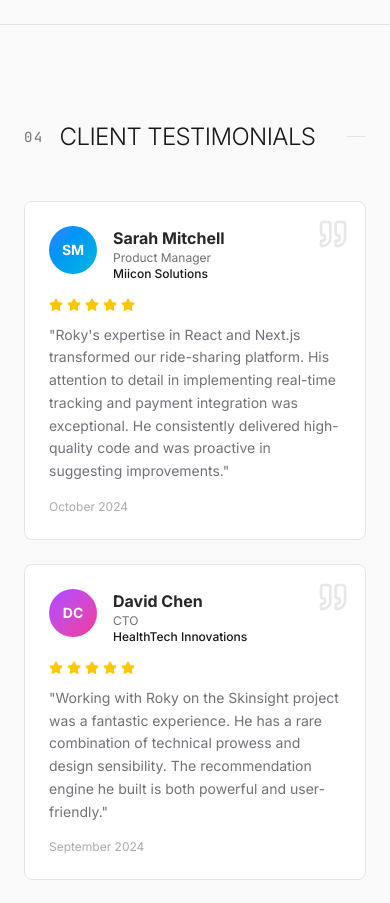
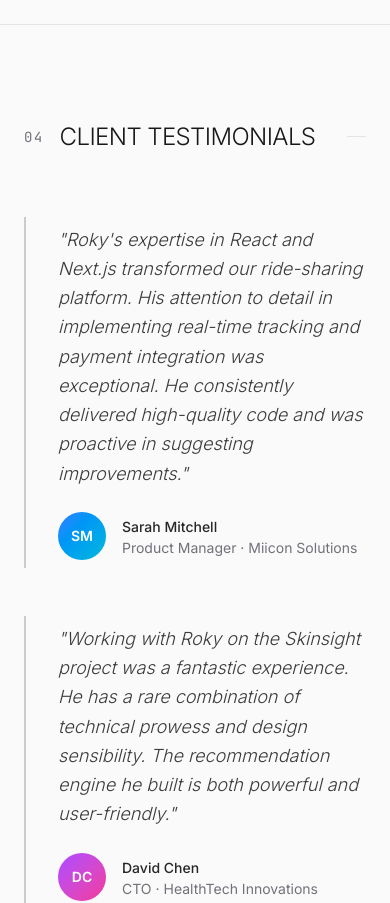
Before and after one commit to rokyuddin/roky-portfolio, a Next.js app: page / in a window 390 px wide. Shown: the part 5360-6263 px from the top of the page. Built offline with nearby package versions, Linux system fonts and the light colour scheme; a web font is replaced by a local one.

Commit message:
feat: redesign testimonials section with a stacked quote block layout, updated styling, and limited display to four items.

```diff
--- a/components/testimonials.tsx
+++ b/components/testimonials.tsx
@@ -2,63 +2,45 @@
 
 import { SectionHeader } from "./section-header";
 import { motion } from "motion/react";
-import { Quote } from "lucide-react";
 import { TESTIMONIALS_DATA } from "@/lib/data/testimonials-data";
-import { StarRating } from "./ui/star-rating";
 
 export function Testimonials() {
   return (
     <section id="testimonials" className="py-24 px-6 border-t border-border transition-colors duration-500">
-      <div className="max-w-6xl mx-auto">
+      <div className="max-w-4xl mx-auto w-full">
         <SectionHeader title="Client Testimonials" number="04" />
 
-        <div className="grid grid-cols-1 md:grid-cols-2 lg:grid-cols-3 gap-6 mt-12">
-          {TESTIMONIALS_DATA.map((testimonial, index) => (
+        <div className="mt-16 space-y-12">
+          {TESTIMONIALS_DATA.slice(0, 4).map((testimonial, index) => (
             <motion.div
               key={index}
               initial={{ opacity: 0, y: 20 }}
               whileInView={{ opacity: 1, y: 0 }}
-              transition={{ duration: 0.5, delay: index * 0.1 }}
+              transition={{ duration: 0.6, delay: index * 0.1 }}
               viewport={{ once: true }}
-              className="bg-card border border-border p-6 rounded-lg relative hover:shadow-lg hover:shadow-primary/5 transition-all duration-300 group"
+              className="border-l-2 border-primary/20 pl-8 py-2 hover:border-primary/40 transition-colors duration-300"
             >
-              {/* Quote Icon */}
-              <Quote className="absolute top-4 right-4 w-8 h-8 text-primary/10 group-hover:text-primary/20 transition-colors" />
+              <blockquote className="space-y-6">
+                <p className="text-lg md:text-xl text-foreground/90 leading-relaxed font-light italic">
+                  &quot;{testimonial.quote}&quot;
+                </p>
 
-              {/* Avatar */}
-              <div className="flex items-start gap-4 mb-4">
+                <footer className="flex items-center gap-4 not-italic">
                   <div className={`w-12 h-12 rounded-full bg-gradient-to-br ${testimonial.avatarColor} flex items-center justify-center flex-shrink-0`}>
-                  <span className="text-white font-bold text-sm">
+                    <span className="text-white font-semibold text-sm">
                       {testimonial.initials}
                     </span>
                   </div>
-                <div className="flex-1 min-w-0">
-                  <h4 className="font-bold text-foreground truncate">
+                  <div>
+                    <cite className="text-sm font-medium text-foreground not-italic">
                       {testimonial.author}
-                  </h4>
-                  <p className="text-xs text-muted-foreground truncate">
-                    {testimonial.role}
-                  </p>
-                  <p className="text-xs text-primary font-medium truncate">
-                    {testimonial.company}
+                    </cite>
+                    <p className="text-sm text-muted-foreground">
+                      {testimonial.role} · {testimonial.company}
                     </p>
                   </div>
-              </div>
-
-              {/* Rating */}
-              <div className="mb-3">
-                <StarRating rating={testimonial.rating} size={14} />
-              </div>
-
-              {/* Quote */}
-              <p className="text-sm text-muted-foreground leading-relaxed mb-4 relative z-10">
-                &quot;{testimonial.quote}&quot;
-              </p>
-
-              {/* Date */}
-              <p className="text-xs text-muted-foreground/60">
-                {testimonial.date}
-              </p>
+                </footer>
+              </blockquote>
             </motion.div>
           ))}
         </div>
```
Lines whose indentation alone changed are shown as unchanged.
